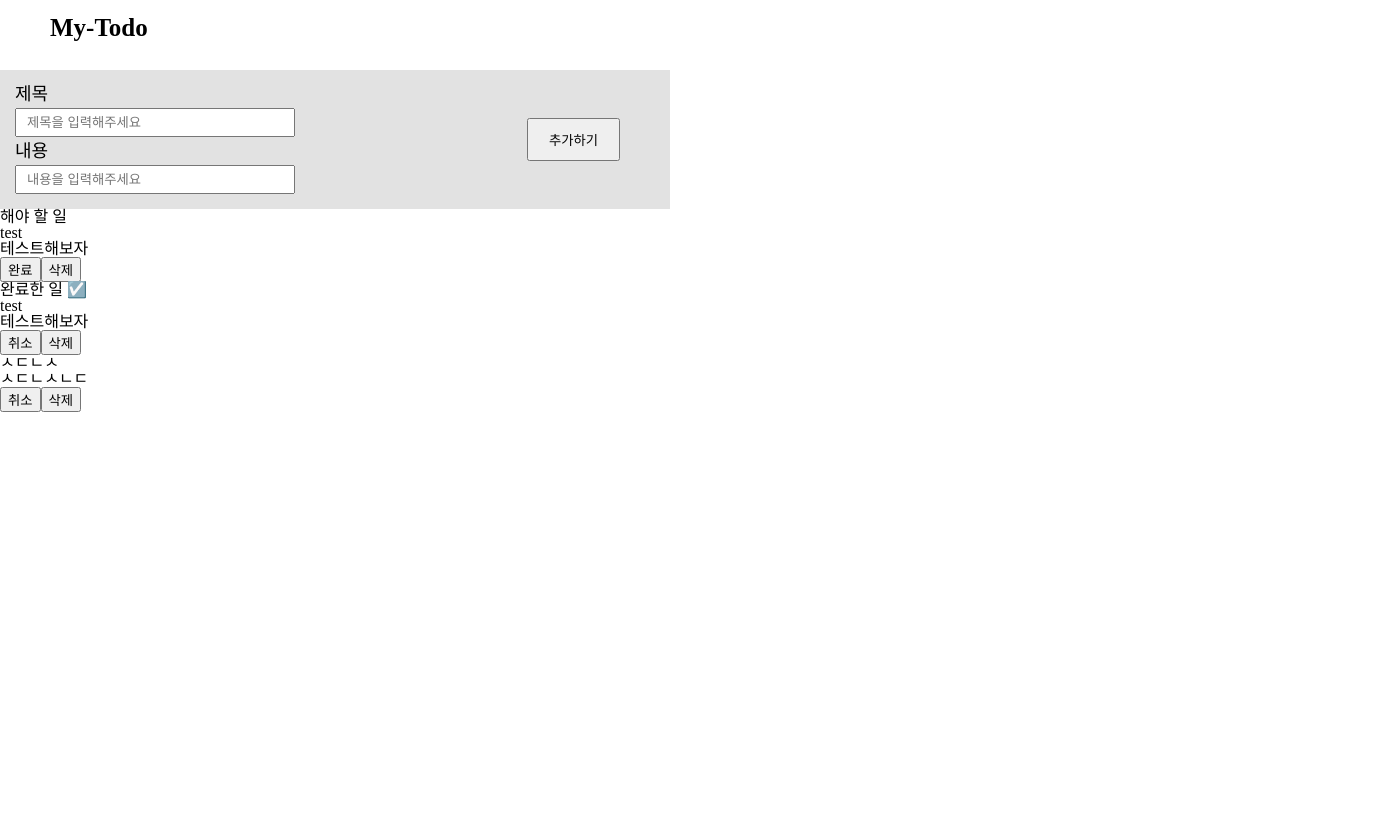
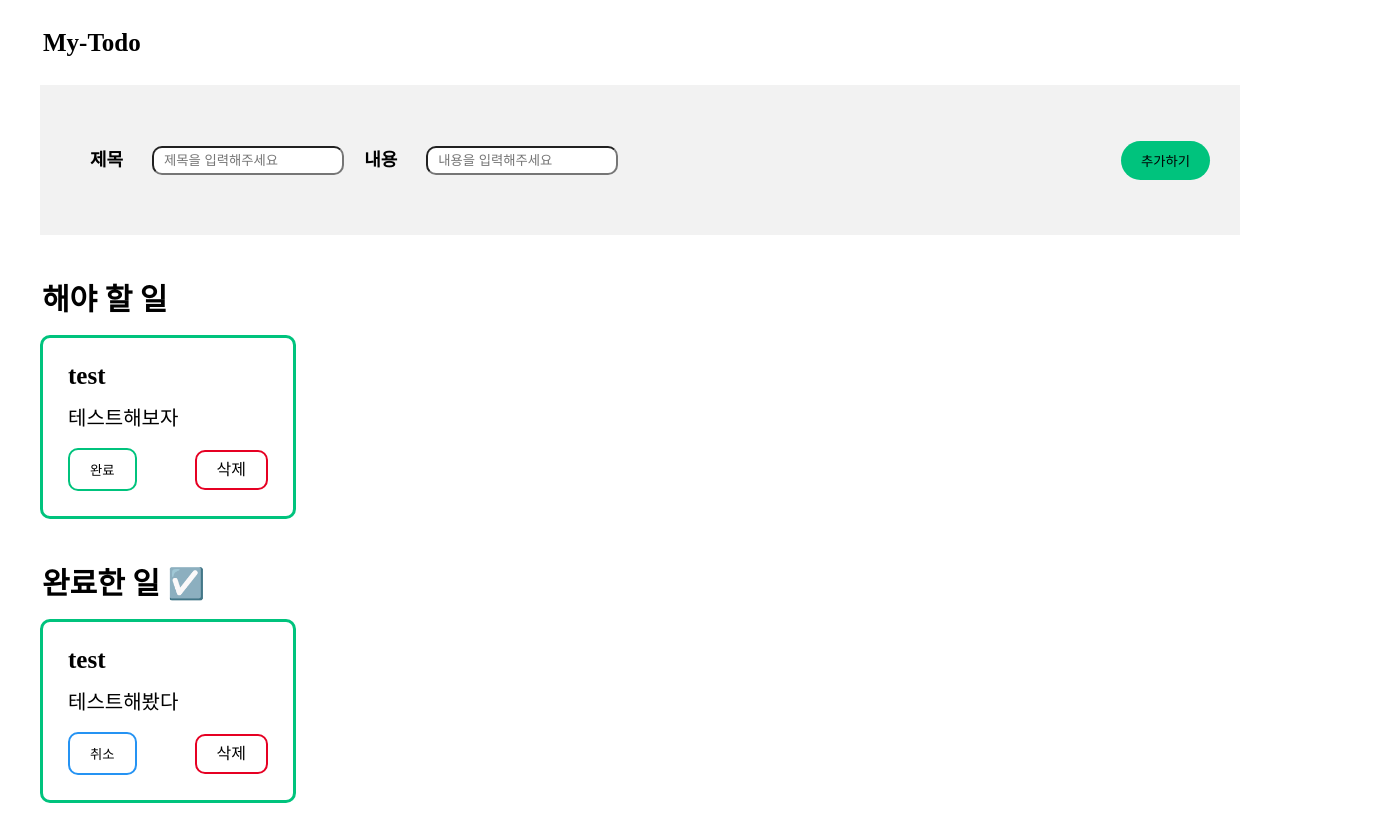
Before and after one commit to tjdwns335/ts-mytodo, a React (Create React App) app: page / in a window 1280 px wide. Shown: the whole page, 1380 px wide, since content can reach past the window. Before the commit the page ends 800 px from the top, so only its background shows below. Built offline with nearby package versions, Linux system fonts and the light colour scheme; data requests are answered from the project's data file.

Commit message:
all done

```diff
--- a/db.json
+++ b/db.json
@@ -9,13 +9,7 @@
     {
       "id": "fea33",
       "title": "test",
-      "content": "테스트해보자",
-      "isDone": true
-    },
-    {
-      "id": "9e2b7938-ff41-4625-9af2-e4323d655d79",
-      "title": "ㅅㄷㄴㅅ",
-      "content": "ㅅㄷㄴㅅㄴㄷ",
+      "content": "테스트해봤다",
       "isDone": true
     }
   ]
--- a/package.json
+++ b/package.json
@@ -26,7 +26,8 @@
     "start": "react-scripts start",
     "build": "react-scripts build",
     "test": "react-scripts test",
-    "eject": "react-scripts eject"
+    "eject": "react-scripts eject",
+    "json": "json-server db.json -p 4000"
   },
   "eslintConfig": {
     "extends": [
--- a/src/components/Todolist.tsx
+++ b/src/components/Todolist.tsx
@@ -1,6 +1,14 @@
 import { getTodos, removeTodo, switchTodo } from "api/todo";
 import React from "react";
 import { useMutation, useQuery, useQueryClient } from "react-query";
+import {
+  ButtonGroup,
+  DeleteButton,
+  SwitchButton,
+  TodoContents,
+  TodoListWrap,
+  TodoTitleStyle,
+} from "style/TodoListStyle";
 
 interface TodoListProps {
   isActive: boolean;
@@ -30,38 +38,43 @@ const Todolist: React.FC<TodoListProps> = ({ isActive }) => {
       isDone: !isDone,
     };
     switchMutation.mutate(payload);
-    console.log(id, isDone);
   };
   const onClickRemoveHandler = (id: string) => {
-    removeMutation.mutate(id);
+    const deleteConfirm = window.confirm("삭제하시겠습니까?");
+    if (deleteConfirm) {
+      removeMutation.mutate(id);
+    }
   };
   return (
     <>
       <div>
-        <h1>{isActive ? "해야 할 일 " : "완료한 일 ☑️"}</h1>
+        <TodoTitleStyle>
+          {isActive ? "해야 할 일 " : "완료한 일 ☑️"}
+        </TodoTitleStyle>
       </div>
-      <div>
+      <TodoListWrap>
         {data
           ?.filter((item) => item.isDone === !isActive)
           .map((item) => {
             return (
-              <div key={item.id}>
+              <TodoContents key={item.id}>
                 <h2>{item.title}</h2>
                 <p>{item.content}</p>
-                <div>
-                  <button
+                <ButtonGroup>
+                  <SwitchButton
+                    isActive={isActive}
                     onClick={() => onClickSwitchHandler(item.id, item.isDone)}
                   >
                     {isActive ? "완료" : "취소"}
-                  </button>
-                  <button onClick={() => onClickRemoveHandler(item.id)}>
+                  </SwitchButton>
+                  <DeleteButton onClick={() => onClickRemoveHandler(item.id)}>
                     삭제
-                  </button>
-                </div>
-              </div>
+                  </DeleteButton>
+                </ButtonGroup>
+              </TodoContents>
             );
           })}
-      </div>
+      </TodoListWrap>
     </>
   );
 };
--- a/src/pages/Todo.tsx
+++ b/src/pages/Todo.tsx
@@ -2,16 +2,23 @@ import { getTodos } from "api/todo";
 import Header from "components/Header";
 import TodoInput from "components/TodoInput";
 import Todolist from "components/Todolist";
+import styled from "styled-components";
 
 function Todo() {
   return (
-    <>
+    <Wrap>
       <Header />
       <TodoInput />
       <Todolist isActive={true} />
       <Todolist isActive={false} />
-    </>
+    </Wrap>
   );
 }
 
 export default Todo;
+
+const Wrap = styled.div`
+  width: 1200px;
+  height: auto;
+  margin: auto;
+`;
--- a/src/style/HeaderStyle.ts
+++ b/src/style/HeaderStyle.ts
@@ -2,8 +2,8 @@ import styled from "styled-components";
 
 export const HeaderStyle = styled.div`
   width: 100%;
-  margin: 15px 0 30px;
-  padding: 0 50px;
+  margin: 30px 0;
+  padding-left: 3px;
   & h1 {
     font-size: 25px;
     font-weight: 700;
--- a/src/style/TodoInputStyle.ts
+++ b/src/style/TodoInputStyle.ts
@@ -1,29 +1,42 @@
 import styled from "styled-components";
 
 export const FormStyle = styled.form`
-  width: 50%;
-  background-color: #e2e2e2;
-  padding: 15px;
   display: flex;
-  flex-direction: row;
-  justify-content: flex-start;
   align-items: center;
+  gap: 20px;
+  height: 90px;
+  padding: 30px;
+  background-color: #f2f2f2;
+  margin-bottom: 50px;
+  justify-content: space-between;
 `;
 
 export const InputGroup = styled.div`
-  width: 80%;
   display: flex;
-  flex-direction: column;
-  gap: 5px;
+  flex-direction: row;
+  align-items: center;
   & label {
+    display: inline-block;
     font-size: 18px;
+    font-weight: 700;
+    margin: 0 20px;
+    width: 20%;
   }
   & input {
-    width: 50%;
+    width: 80%;
     padding: 5px 10px;
+    border-radius: 10px;
   }
 `;
 
 export const ButtonStyle = styled.button`
   padding: 10px 20px;
+  background-color: #00c37d;
+  border: none;
+  cursor: pointer;
+  border-radius: 20px;
+
+  &:hover {
+    background-color: #e85657;
+  }
 `;
--- /dev/null
+++ b/src/style/TodoListStyle.ts
@@ -0,0 +1,83 @@
+import styled, { css } from "styled-components";
+
+export const TodoTitleStyle = styled.div`
+  font-size: 30px;
+  font-weight: 700;
+  margin: 30px 0 20px 2px;
+`;
+
+export const TodoListWrap = styled.div`
+  display: flex;
+  flex-wrap: wrap;
+`;
+
+export const TodoContents = styled.div`
+  display: flex;
+  flex-direction: column;
+  justify-content: center;
+  gap: 20px;
+  border: 3px solid #00c37d;
+  padding: 25px;
+  margin-right: 30px;
+  margin-bottom: 20px;
+  border-radius: 10px;
+  width: 200px;
+  & h2 {
+    font-size: 25px;
+    font-weight: 700;
+  }
+  & p {
+    font-size: 20px;
+  }
+`;
+
+export const ButtonGroup = styled.div`
+  display: flex;
+  gap: 10px;
+  justify-content: center;
+  justify-content: space-between;
+  align-items: center;
+`;
+
+export const DeleteButton = styled.div`
+  border: 2px solid #e60023;
+  padding: 10px 20px;
+  border-radius: 10px;
+  cursor: pointer;
+
+  &:hover {
+    background-color: #e60023;
+    color: #fff;
+  }
+`;
+
+interface SwitchButtonProps {
+  isActive: boolean;
+}
+
+export const SwitchButton = styled.button<SwitchButtonProps>`
+  border: 2px solid;
+  padding: 10px 20px;
+  border-radius: 10px;
+  background-color: #fff;
+  cursor: pointer;
+  border-color: ${({ isActive }) => (isActive ? "#00c37d" : "#2593f3")};
+
+  ${({ isActive }) => {
+    if (isActive) {
+      return css`
+        &:hover {
+          background-color: #00c37d;
+          color: #fff;
+        }
+      `;
+    } else {
+      return css`
+        &:hover {
+          background-color: #2593f3;
+          color: #fff;
+        }
+      `;
+    }
+  }}
+`;
```
